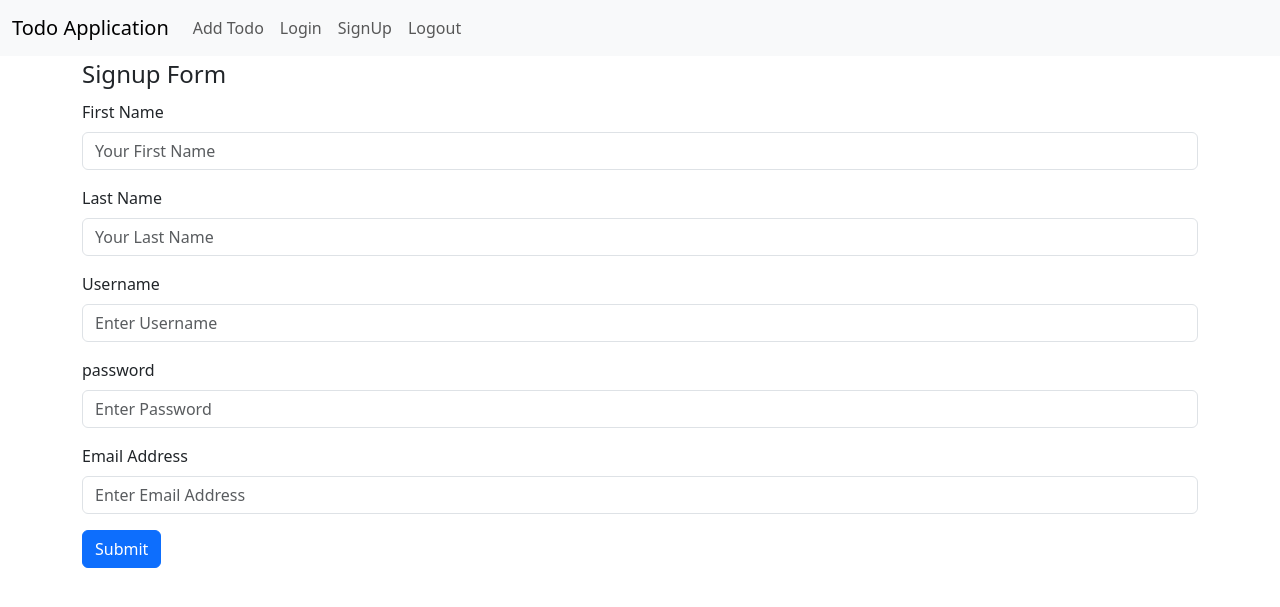
After one commit to AswinAsok/django-jinjaa, a Django app: page /signup in a window 1280 px wide. The commit adds this page. Shown: the top 607 px of the page. Run offline with Django 3.2, Linux system fonts and the light colour scheme.

Commit message:
develop:signup-working

```diff
--- a/templates/base.html
+++ b/templates/base.html
@@ -14,7 +14,7 @@
   <body>
     <nav class="navbar navbar-expand-lg bg-body-tertiary">
       <div class="container-fluid">
-        <a class="navbar-brand" href="#">Todo Application</a>
+        <a href="/home" class="navbar-brand" href="#">Todo Application</a>
         <button
           class="navbar-toggler"
           type="button"
@@ -29,10 +29,16 @@
         <div class="collapse navbar-collapse" id="navbarNav">
           <ul class="navbar-nav">
             <li class="nav-item">
-              <a class="nav-link" aria-current="page" href="#">Home</a>
+              <a href="/create" class="nav-link">Add Todo</a>
             </li>
             <li class="nav-item">
-              <a class="nav-link disabled">Add Todo</a>
+              <a class="nav-link">Login</a>
+            </li>
+            <li class="nav-item">
+              <a class="nav-link">SignUp</a>
+            </li>
+            <li class="nav-item">
+              <a class="nav-link">Logout</a>
             </li>
           </ul>
         </div>
--- /dev/null
+++ b/templates/login.html
@@ -0,0 +1,5 @@
+{%entends 'base.html'%}
+
+{% block content %}
+
+{% endblock %}
--- /dev/null
+++ b/templates/signup.html
@@ -0,0 +1,62 @@
+{% extends 'base.html' %} {% block content %}
+<div class="container">
+  <form action="signup" method="post">
+    {% csrf_token%}
+
+    <fieldset>
+      <legend>Signup Form</legend>
+      <div class="mb-3">
+        <label for="TextInput" class="form-label">First Name</label>
+        <input
+          type="text"
+          name="first_name"
+          id="TextInput"
+          class="form-control"
+          placeholder="Your First Name"
+        />
+      </div>
+      <div class="mb-3">
+        <label for="TextInput" class="form-label">Last Name</label>
+        <input
+          type="text"
+          name="last_name"
+          id="TextInput"
+          class="form-control"
+          placeholder="Your Last Name"
+        />
+      </div>
+      <div class="mb-3">
+        <label for="TextInput" class="form-label">Username</label>
+        <input
+          type="text"
+          name="username"
+          id="TextInput"
+          class="form-control"
+          placeholder="Enter Username"
+        />
+      </div>
+      <div class="mb-3">
+        <label for="TextInput" class="form-label">password</label>
+        <input
+          type="password"
+          name="password"
+          id="TextInput"
+          class="form-control"
+          placeholder="Enter Password"
+        />
+      </div>
+      <div class="mb-3">
+        <label for="TextInput" class="form-label">Email Address</label>
+        <input
+          type="email"
+          name="email"
+          id="TextInput"
+          class="form-control"
+          placeholder="Enter Email Address"
+        />
+      </div>
+      <button type="submit" class="btn btn-primary">Submit</button>
+    </fieldset>
+  </form>
+</div>
+{% endblock %}
--- a/todo/urls.py
+++ b/todo/urls.py
@@ -6,5 +6,6 @@ app_name = "todo"
 urlpatterns = [
     path('home', views.home, name='home'),
     path('create', views.create, name='create'),
-    path('update_value', views.update_value, name='update_value')
+    path('update_value', views.update_value, name='update_value'),
+    path('signup', views.signup, name='signup')
 ]
--- a/todo/views.py
+++ b/todo/views.py
@@ -1,4 +1,5 @@
 from django.shortcuts import render, redirect
+from django.contrib.auth.models import User, auth
 from django.http import HttpResponse
 
 from .models import Todo
@@ -45,3 +46,26 @@ def update_value(request):
     return render(request, 'home.html', {'todos': todos})
 
     # return redirect(to='home')
+
+
+def signup(request):
+    if request.method == 'POST':
+        first_name = request.POST['first_name']
+        last_name = request.POST['last_name']
+        username = request.POST['username']
+        password1 = request.POST['password']
+        email = request.POST['email']
+
+        if User.objects.filter(username=username).exists():
+            print("Username Taken")
+        elif User.objects.filter(email=email).exists():
+            print("Email Registered")
+        else:
+            user = User.objects.create_user(
+                username=username, password=password1, email=email, first_name=first_name, last_name=last_name)
+            user.save()
+            print("Havvu!!")
+
+        return redirect('/home')
+    else:
+        return render(request, 'signup.html')
```
Also changed, not shown: db.sqlite3.
